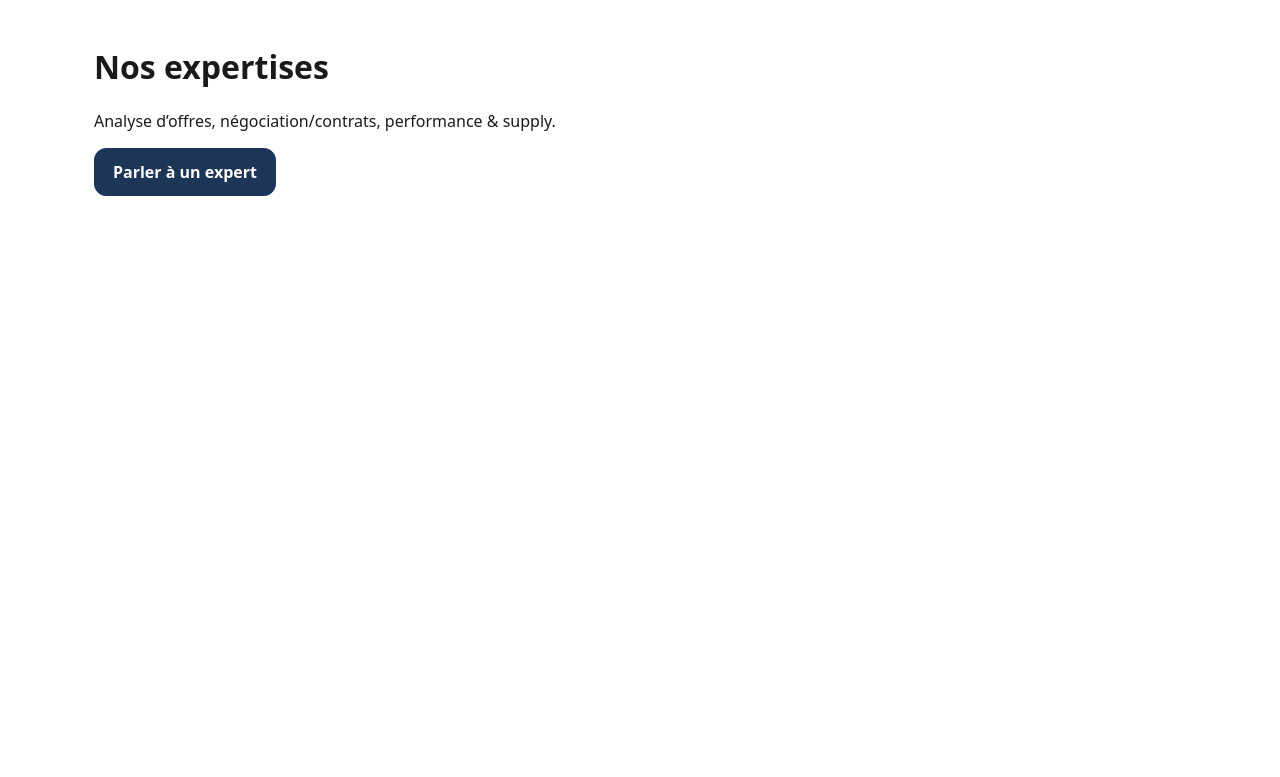
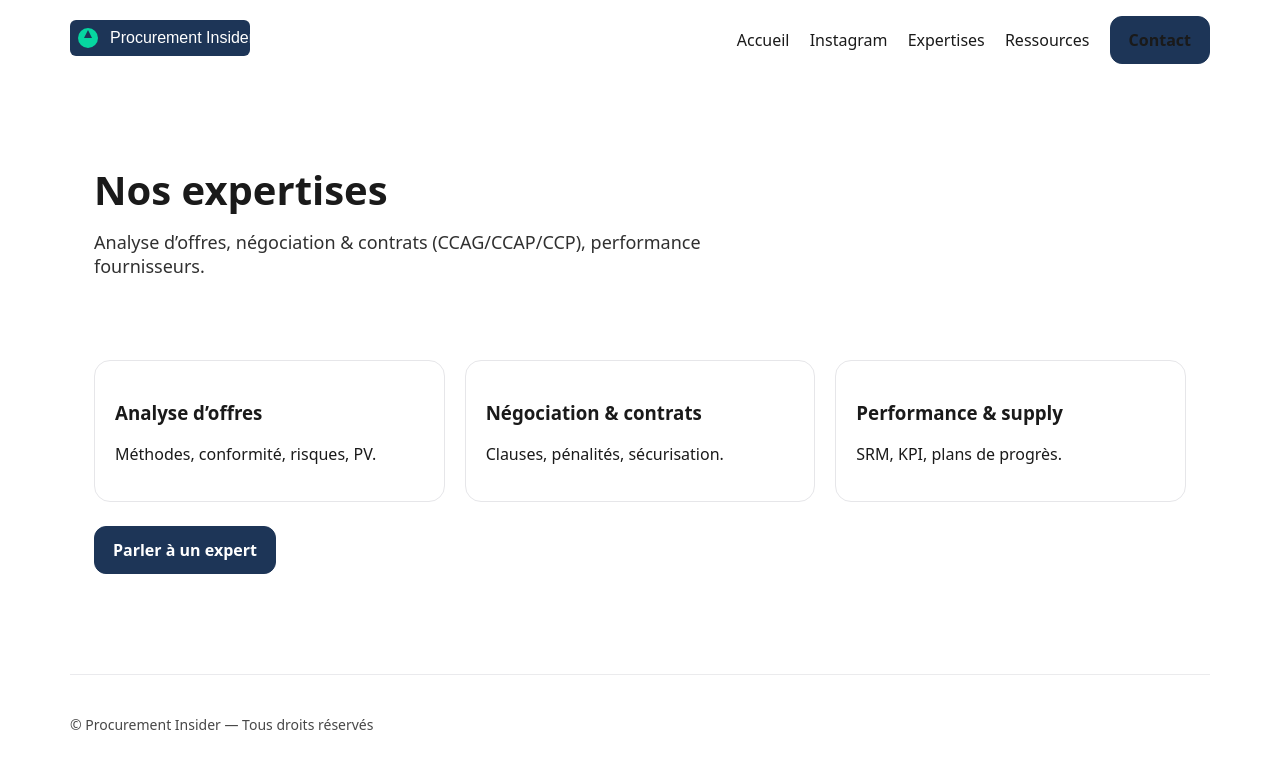
Before and after one commit to Steph-972/procurement-insider-ig-site-simple, a plain HTML site: page expertises/index.html in a window 1280 px wide. Drawn offline with Linux system fonts and the light colour scheme.

Commit message:
Update index.html

```diff
--- a/expertises/index.html
+++ b/expertises/index.html
@@ -1,7 +1,45 @@
-<!doctype html><meta charset="utf-8"><title>Expertises</title>
-<link rel="stylesheet" href="/styles.css">
-<main class="container">
-  <h1>Nos expertises</h1>
-  <p>Analyse d’offres, négociation/contrats, performance & supply.</p>
-  <p><a class="btn" href="/#contact">Parler à un expert</a></p>
-</main>
+<!DOCTYPE html>
+<html lang="fr">
+<head>
+  <meta charset="utf-8" />
+  <meta name="viewport" content="width=device-width, initial-scale=1" />
+  <title>Nos expertises — Procurement Insider</title>
+  <link rel="stylesheet" href="/styles.css">
+</head>
+<body>
+  <header class="container header">
+    <a href="/" class="logo" aria-label="Accueil">
+      <img src="/assets/logo.svg" alt="Procurement Insider" height="36">
+    </a>
+    <nav class="nav" aria-label="Navigation principale">
+      <a href="/">Accueil</a>
+      <a href="/ig">Instagram</a>
+      <a href="/expertises">Expertises</a>
+      <a href="/ressources">Ressources</a>
+      <a href="/#contact" class="btn">Contact</a>
+    </nav>
+  </header>
+
+  <main class="container">
+    <section class="hero">
+      <h1>Nos expertises</h1>
+      <p>Analyse d’offres, négociation & contrats (CCAG/CCAP/CCP), performance fournisseurs.</p>
+    </section>
+
+    <section class="grid grid--3">
+      <article class="card"><h3>Analyse d’offres</h3><p>Méthodes, conformité, risques, PV.</p></article>
+      <article class="card"><h3>Négociation & contrats</h3><p>Clauses, pénalités, sécurisation.</p></article>
+      <article class="card"><h3>Performance & supply</h3><p>SRM, KPI, plans de progrès.</p></article>
+    </section>
+
+    <p style="margin-top:24px">
+      <a class="btn" href="/#contact">Parler à un expert</a>
+    </p>
+  </main>
+
+  <footer class="container footer">
+    <span>© Procurement Insider — Tous droits réservés</span>
+  </footer>
+  <script src="/script.js" defer></script>
+</body>
+</html>
```
